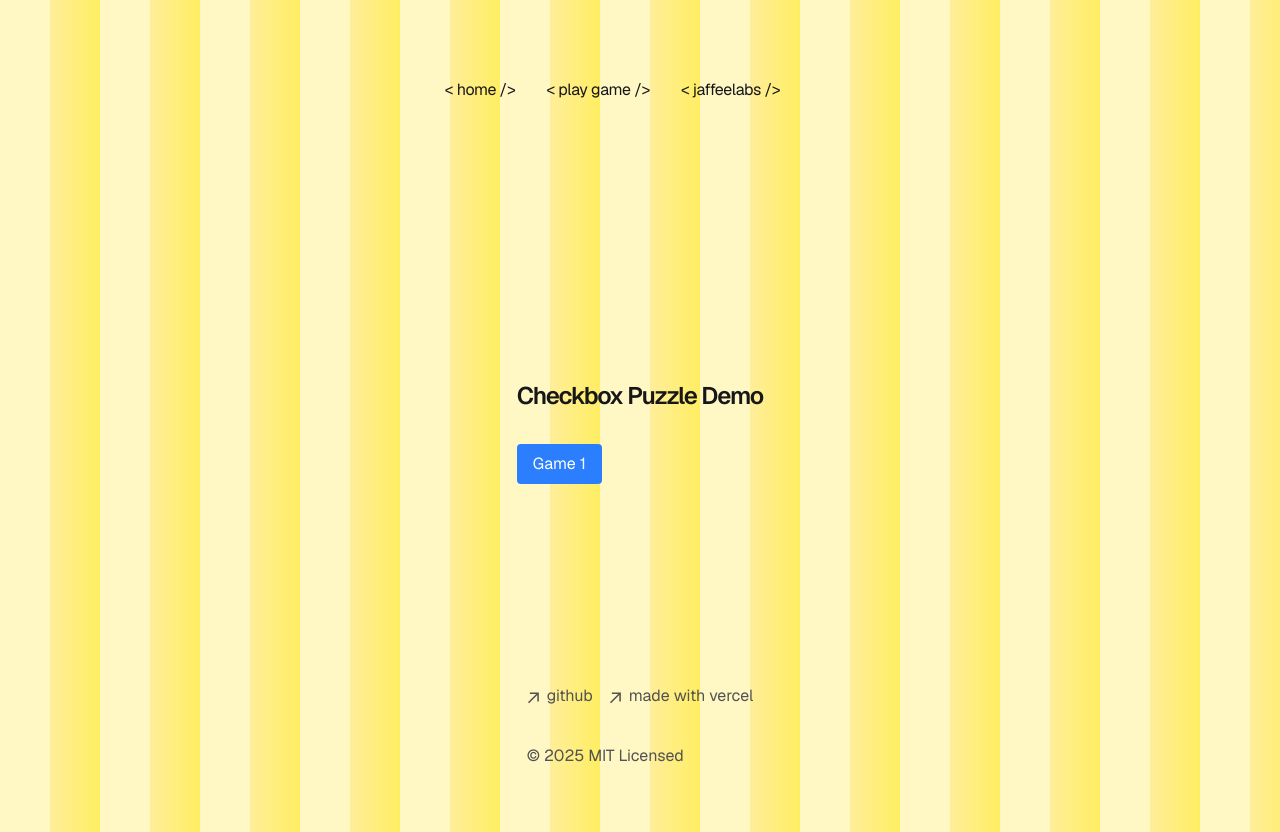
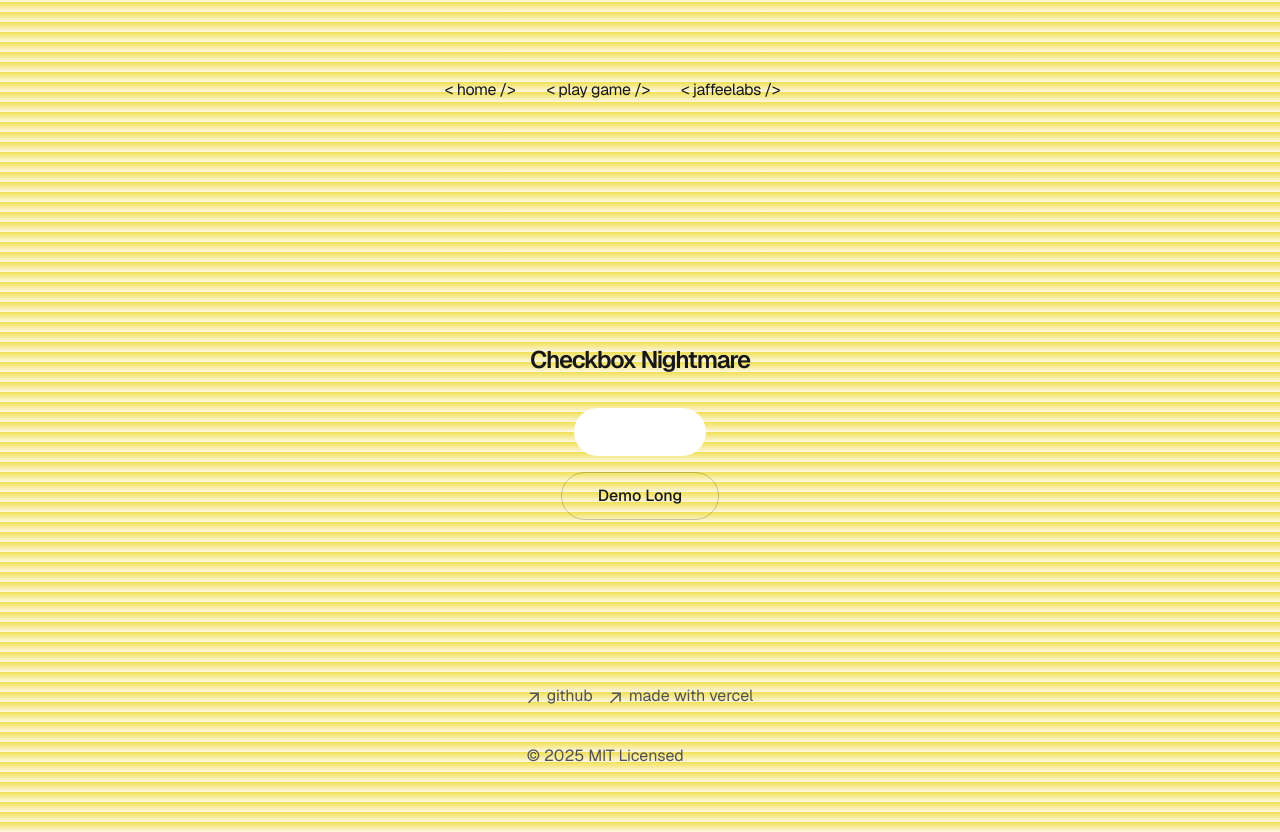
Before and after one commit to milesjaffee/checkbox-puzzles, a Next.js app: page /game in a window 1280 px wide. Built offline with nearby package versions, Linux system fonts and the light colour scheme.

Commit message:
improved overall layout, should be ready to add puzzle pages

```diff
--- a/app/game/page.tsx
+++ b/app/game/page.tsx
@@ -1,13 +1,34 @@
 export const metadata = {
-    title: 'Projects',
-    description: 'Read my projects.',
+    title: 'Puzzles',
+    description: 'Checkbox game puzzles.',
   }
 
   export default function Page() {
     return (
       <section>
-        <h1 className="font-semibold text-2xl mb-8 tracking-tighter">Checkbox Puzzle Demo</h1>
-        <button className="px-4 py-2 bg-blue-500 text-white rounded hover:bg-blue-700">Game 1</button>
+        <h1 className="font-semibold text-2xl mb-8 tracking-tighter">Checkbox Nightmare</h1>
+        <ol className="flex gap-4 items-center flex-col sm:flex-col">
+            <li>
+                <a
+                className="rounded-full border border-solid border-transparent transition-colors flex items-center justify-center bg-background text-background gap-2 hover:bg-[#38383877] font-medium text-sm sm:text-base h-10 sm:h-12 px-4 sm:px-5 sm:w-auto"
+                href="/game/puzzle1"
+                target="_blank"
+                rel="noopener noreferrer"
+                >
+                Demo Short
+                </a>
+            </li>
+            <li>
+                <a
+                className="rounded-full border border-solid border-black/[.2] transition-colors flex items-center justify-center hover:bg-[#f2f2f277] hover:border-transparent font-medium text-sm sm:text-base h-10 sm:h-12 px-4 sm:px-5 w-full sm:w-auto md:w-[158px]"
+                href="https://milesjaffee.substack.com"
+                target="_blank"
+                rel="noopener noreferrer"
+                >
+                Demo Long
+                </a>
+            </li>
+        </ol>
       </section>
     )
   }
--- /dev/null
+++ b/app/game/puzzle1/page.tsx
@@ -0,0 +1,13 @@
+export const metadata = {
+    title: 'Puzzles',
+    description: 'Checkbox game puzzles.',
+  }
+
+export default function Page() {
+    return (
+      <section>
+
+
+      </section>
+    )
+}
--- a/app/layout.tsx
+++ b/app/layout.tsx
@@ -38,7 +38,7 @@ export default function RootLayout({
     <html
       lang="en"
       className={cx(
-        'text-black dark:text-white',
+        'text-black',
         geistSans.variable,
         geistMono.variable
       )}
@@ -47,11 +47,9 @@ export default function RootLayout({
         className="antialiased max-w-xl mx-4 mt-8 lg:mx-auto"
         style={{
           background: `repeating-linear-gradient(
-            90deg,
-            #FFF7C4, /* Light Yellow */
-            #FFF7C4 50px,
-            #FFEE99 50px,
-            #FFEE62 100px
+            0deg,
+            #FFF7E4, /* Light Yellow */
+            #f0e053 10px
         )`,}}
       >
         <main className="grid grid-rows-[20px_1fr_20px] items-center justify-items-center min-h-screen p-8 pb-20 gap-16 sm:p-20 font-[family-name:var(--font-geist-sans)]">
--- a/app/page.tsx
+++ b/app/page.tsx
@@ -5,49 +5,50 @@ export default function Home() {
     <div>
       <main className="flex flex-col gap-[32px] row-start-2 items-center sm:items-start">
         <Image
-          className="dark:invert"
+          //className="dark:invert"
           src="/checkbox nightmare.png"
           alt="Checkbox Nightmare logo"
-          width={180}
-          height={38}
+          width={400}
+          height={200}
           priority
         />
         <ol className="list-inside list-decimal text-sm/6 text-center sm:text-left font-[family-name:var(--font-geist-mono)]">
           <li className="mb-2 tracking-[-.01em]">
-            Get started by editing{" "}
+            To progress, select each{" "}
             <code className="bg-black/[.05] dark:bg-white/[.06] px-1 py-0.5 rounded font-[family-name:var(--font-geist-mono)] font-semibold">
-              app/page.tsx
+              checkbox
             </code>
-            .
+             on the page.
           </li>
           <li className="tracking-[-.01em]">
-            Save and seeee your changes instantly.
+            "No, really - it's as simple as that! ;&lpars;
           </li>
         </ol>
 
         <div className="flex gap-4 items-center flex-col sm:flex-row">
           <a
-            className="rounded-full border border-solid border-transparent transition-colors flex items-center justify-center bg-foreground text-background gap-2 hover:bg-[#383838] dark:hover:bg-[#ccc] font-medium text-sm sm:text-base h-10 sm:h-12 px-4 sm:px-5 sm:w-auto"
-            href="https://vercel.com/new?utm_source=create-next-app&utm_medium=appdir-template-tw&utm_campaign=create-next-app"
+            className="rounded-full border border-solid border-transparent transition-colors flex items-center justify-center bg-background text-background gap-2 hover:bg-[#38383877] font-medium text-sm sm:text-base h-10 sm:h-12 px-4 sm:px-5 sm:w-auto"
+            href="/game"
             target="_blank"
             rel="noopener noreferrer"
           >
             <Image
-              className="dark:invert"
+              //className="dark:invert"
               src="/vercel.svg"
               alt="Vercel logomark"
               width={20}
               height={20}
+              style={{ transform: "rotate(90deg)" }}
             />
-            Deploy now
+            Play now
           </a>
           <a
-            className="rounded-full border border-solid border-black/[.08] dark:border-white/[.145] transition-colors flex items-center justify-center hover:bg-[#f2f2f2] dark:hover:bg-[#1a1a1a] hover:border-transparent font-medium text-sm sm:text-base h-10 sm:h-12 px-4 sm:px-5 w-full sm:w-auto md:w-[158px]"
-            href="https://nextjs.org/docs?utm_source=create-next-app&utm_medium=appdir-template-tw&utm_campaign=create-next-app"
+            className="rounded-full border border-solid border-black/[.2] transition-colors flex items-center justify-center hover:bg-[#f2f2f277] hover:border-transparent font-medium text-sm sm:text-base h-10 sm:h-12 px-4 sm:px-5 w-full sm:w-auto md:w-[158px]"
+            href="https://milesjaffee.substack.com"
             target="_blank"
             rel="noopener noreferrer"
           >
-            Read our docs
+            Read my blog
           </a>
         </div>
       </main>
```
